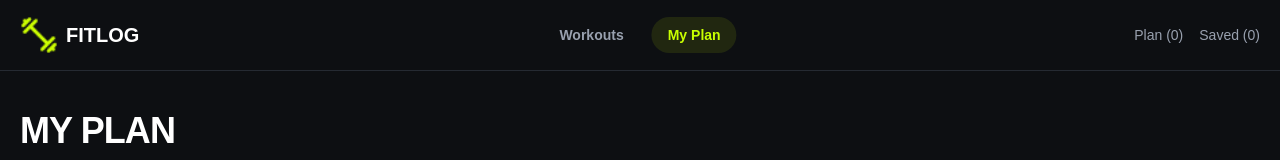
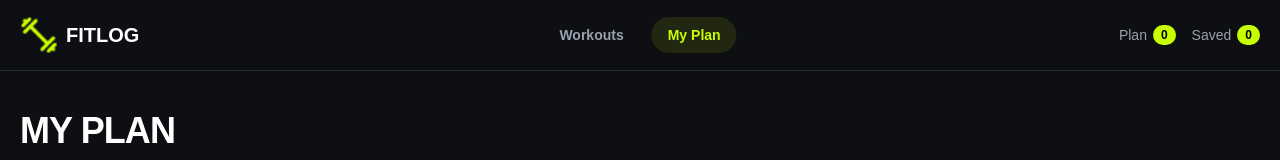
Before and after one commit to tamanna141101/fit-log, a Next.js app: page /my-plan in a window 1280 px wide. Shown: the top 160 px of the page. Built offline with nearby package versions, Linux system fonts and the light colour scheme.

Commit message:
Make navbar sticky and update counters

```diff
--- a/components/Navbar.tsx
+++ b/components/Navbar.tsx
@@ -17,7 +17,7 @@ export default function Navbar() {
     "rounded-full  px-4 py-2 text-gray-400 hover:text-white";
 
   return (
-    <header className="border-b border-[#252a32] bg-[#0d0f12]">
+    <header className="sticky top-0 z-50 border-b border-[#252a32] bg-[#0d0f12]">
       <nav className="relative mx-auto flex max-w-7xl items-center px-5 py-4">
 
         {/* Logo */}
@@ -63,16 +63,22 @@ export default function Navbar() {
         <div className="ml-auto hidden items-center gap-4 text-sm sm:flex">
           <Link
             href="/my-plan"
-            className="text-gray-400 hover:text-white"
+            className="flex items-center gap-1.5 text-gray-400 hover:text-white"
           >
-            Plan ({plan.length})
+            Plan
+            <span className="rounded-full bg-[#c8ff00] px-2 py-0.5 text-xs font-bold text-black">
+              {plan.length}
+            </span>
           </Link>
 
           <Link
             href="/my-plan"
-            className="text-gray-400 hover:text-white"
+            className="flex items-center gap-1.5 text-gray-400 hover:text-white"
           >
-            Saved ({saved.length})
+            Saved
+            <span className="rounded-full bg-[#c8ff00] px-2 py-0.5 text-xs font-bold text-black">
+              {saved.length}
+            </span>
           </Link>
         </div>
 
```
